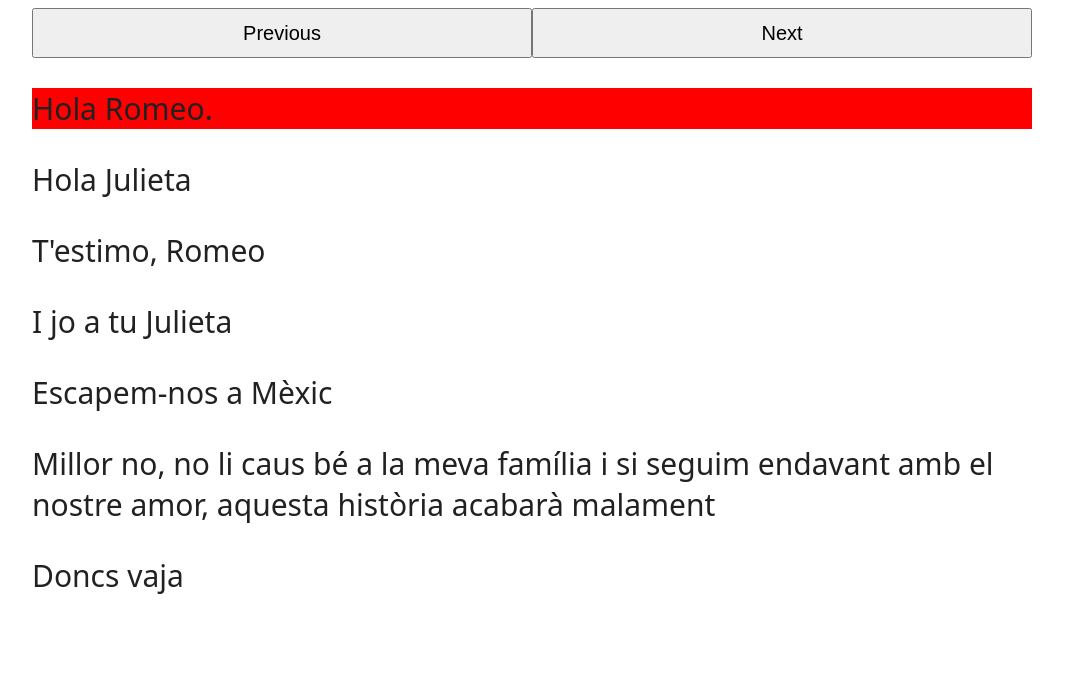
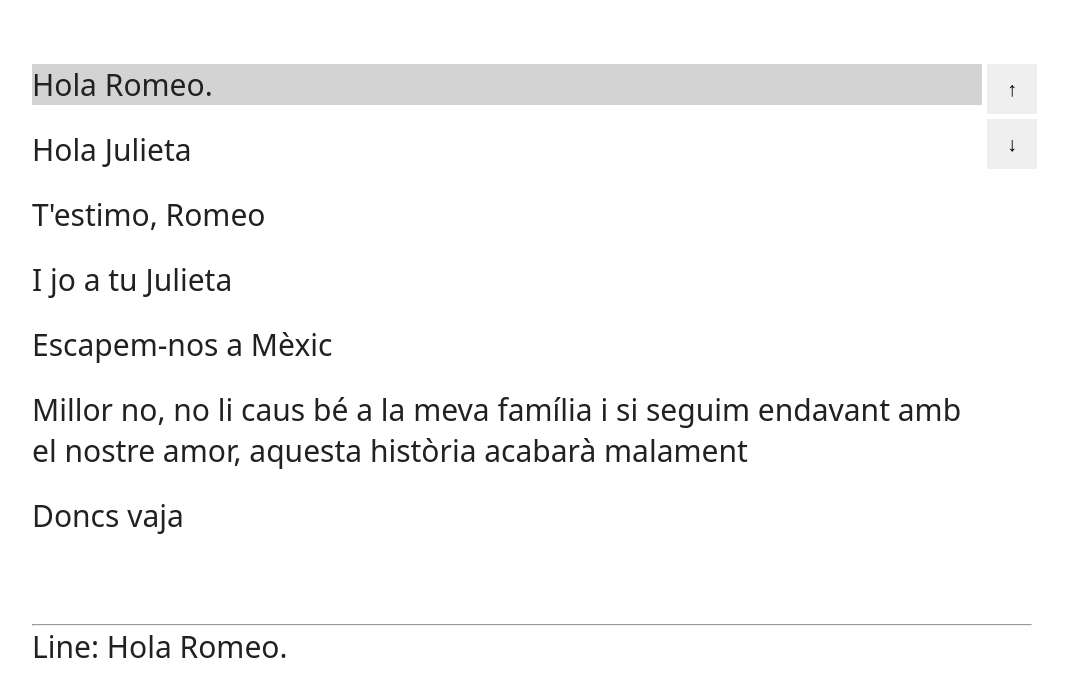
Before and after one commit to ecuellarfernandez/react-teatre, a React app: page / in a window 1280 px wide. Shown: the top 696 px of the page, without its empty margins (108-1176 px from the left). Built offline with nearby package versions, Linux system fonts and the light colour scheme.

Commit message:
ex 3, ex 4 completed

```diff
--- a/src/components/App.js
+++ b/src/components/App.js
@@ -1,12 +1,12 @@
 import { GlobalStyle } from './globalStyles';
-import TheatreLines from './Theatre/TheatreLines'
+import Theatre from './Theatre/Theatre'
 
 export default () => {
 
     return (
         <div>
             <GlobalStyle />
-            <TheatreLines />
+            <Theatre />
         </div>
     );
 };
--- a/src/components/Theatre/Theatre-style.js
+++ b/src/components/Theatre/Theatre-style.js
@@ -1,14 +1,29 @@
 import styled from 'styled-components'
+import { Container } from '../globalStyles'
+
+export const TheatreCard = styled(Container)`
+    margin:5% auto;
+    display:grid;
+    place-content:center;
+
+    grid-template-columns: 1fr 50px;
+    grid-template-rows:auto;
+    `
 
 export const Paragraph = styled.p`
     font-size: 1.875rem;
     color: hsl(0, 0%, 13%);
+    margin-bottom: 1.5rem;
 
-    background-color: ${props=> props.active && 'red'}
+    background-color: ${props=> props.active && 'lightgray'}
 `
 export const TheatreControls = styled.div`
     & > button{
-        font-size: 1.25rem
+        font-size: 1.25rem;
     }
-    display:flex;
+
+    & > button{
+        margin:0 0 .313rem .313rem;
+    }
+
 `
--- a/src/components/Theatre/TheatreLines.js
+++ b/src/components/Theatre/Theatre.js
@@ -1,7 +1,6 @@
 import React, { useEffect, useState } from 'react'
-// import linesJSON from '../../lines.json'
 import { Container, Button } from '../globalStyles'
-import { Paragraph, TheatreControls } from './Theatre-style'
+import { TheatreCard ,Paragraph, TheatreControls } from './Theatre-style'
 
 function useData(){
     const [data, setData] = useState([])
@@ -19,11 +18,42 @@ function useData(){
     return data
 }
 
-function TheatreLines(){
+function Controls({ handlePrev, handleNext }){
+    return(
+
+        <TheatreControls>
+            <Button onClick={handlePrev}>&#8593;</Button>
+            <Button onClick={handleNext}>&#8595;</Button>
+        </TheatreControls>
+
+    )
+}
+
+function Lines({ dataLines, currentLine }){
+    return (
+        <div>
+
+           {dataLines.map
+           ((item)=>
+           <Paragraph
+           key={item}
+           active={ currentLine === item }
+           > { item } </Paragraph>)}
+
+        </div>
+    )
+}
+
+
+function Theatre(){
     const data = useData();
 
     const [count, setCount] = useState(0);
-    const [line, setLine] = useState(data[count]);
+    const [line, setLine] = useState([]);
+
+    useEffect(()=>{
+        setLine( data[count] )
+    })
 
     const nextClick =()=>{
 
@@ -65,22 +95,30 @@ function TheatreLines(){
     }
 
     return (
+
+        <div>
+
+        <TheatreCard>
+
+            <Lines
+                dataLines={data}
+                currentLine={line}
+            />
+
+            <Controls
+                handlePrev={ prevClick }
+                handleNext={ nextClick }
+            />
+
+        </TheatreCard>
+
         <Container>
-
-            <TheatreControls>
-                <Button onClick={prevClick}>Previous</Button>
-                <Button onClick={nextClick}>Next</Button>
-            </TheatreControls>
-
-            {
-
-            data.map((item, index)=><Paragraph key={item} active={ index === count }>{item}</Paragraph>)
-
-            }
-
+            <hr/>
+            <Paragraph>Line: {line}</Paragraph>
         </Container>
 
+        </div>
     )
 }
 
-export default TheatreLines
+export default Theatre
--- a/src/components/globalStyles.js
+++ b/src/components/globalStyles.js
@@ -1,16 +1,22 @@
-import styled, { createGlobalStyle } from 'styled-components'
+import styled, { createGlobalStyle} from 'styled-components'
 
 export const Container = styled.div`
-    margin-inline: auto;
+    margin: auto;
     width: min(90%, 62.5rem);
 `
 
 export const Button = styled.button`
     width: 100%;
     height: 3.125rem;
+    border:none;
+    cursor:pointer;
 `
 
 export const GlobalStyle = createGlobalStyle`
+    *{
+        margin:0; padding:0;
+        box-sizing:border-box;
+    }
     body{
         user-select:none;
         font-family: system-ui;
```
